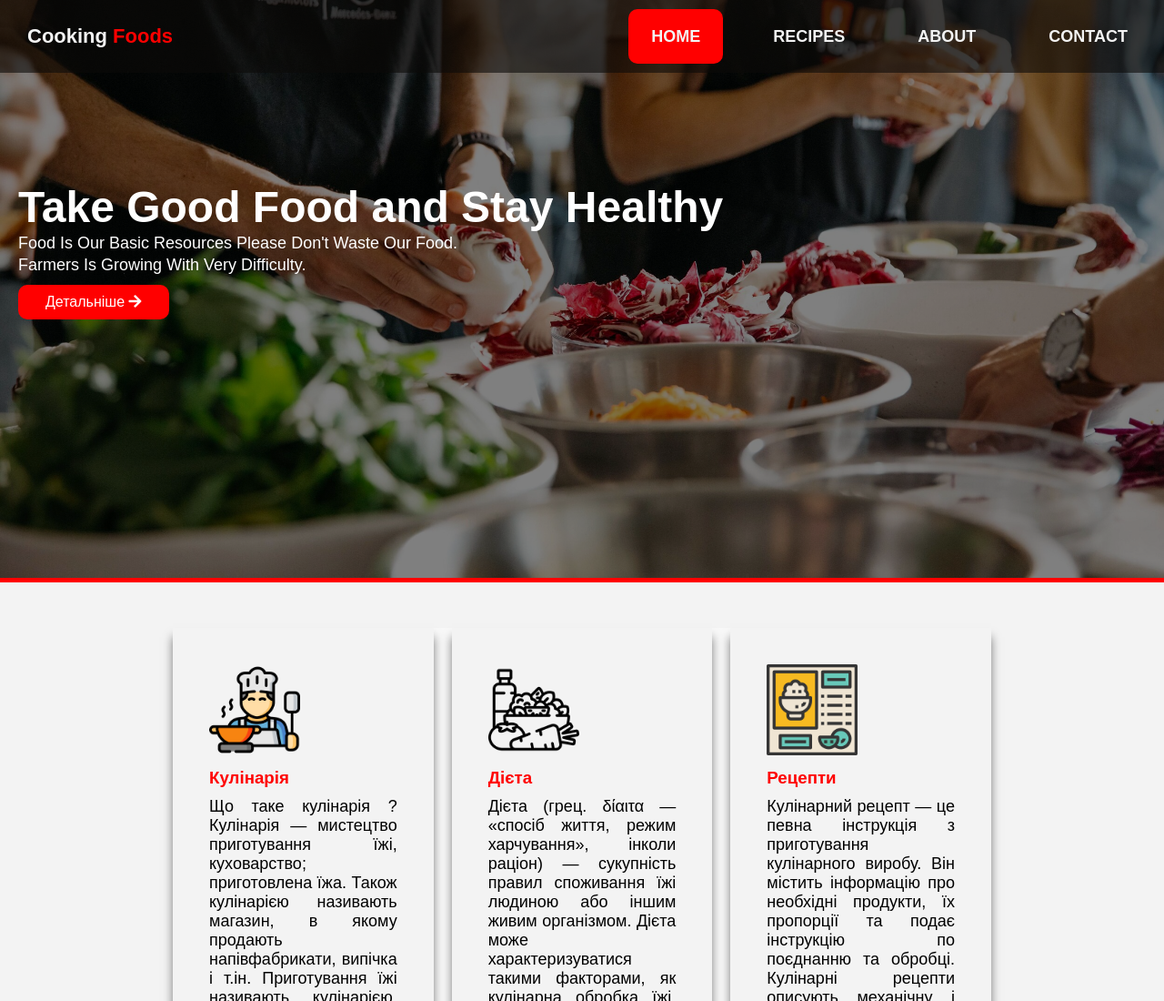
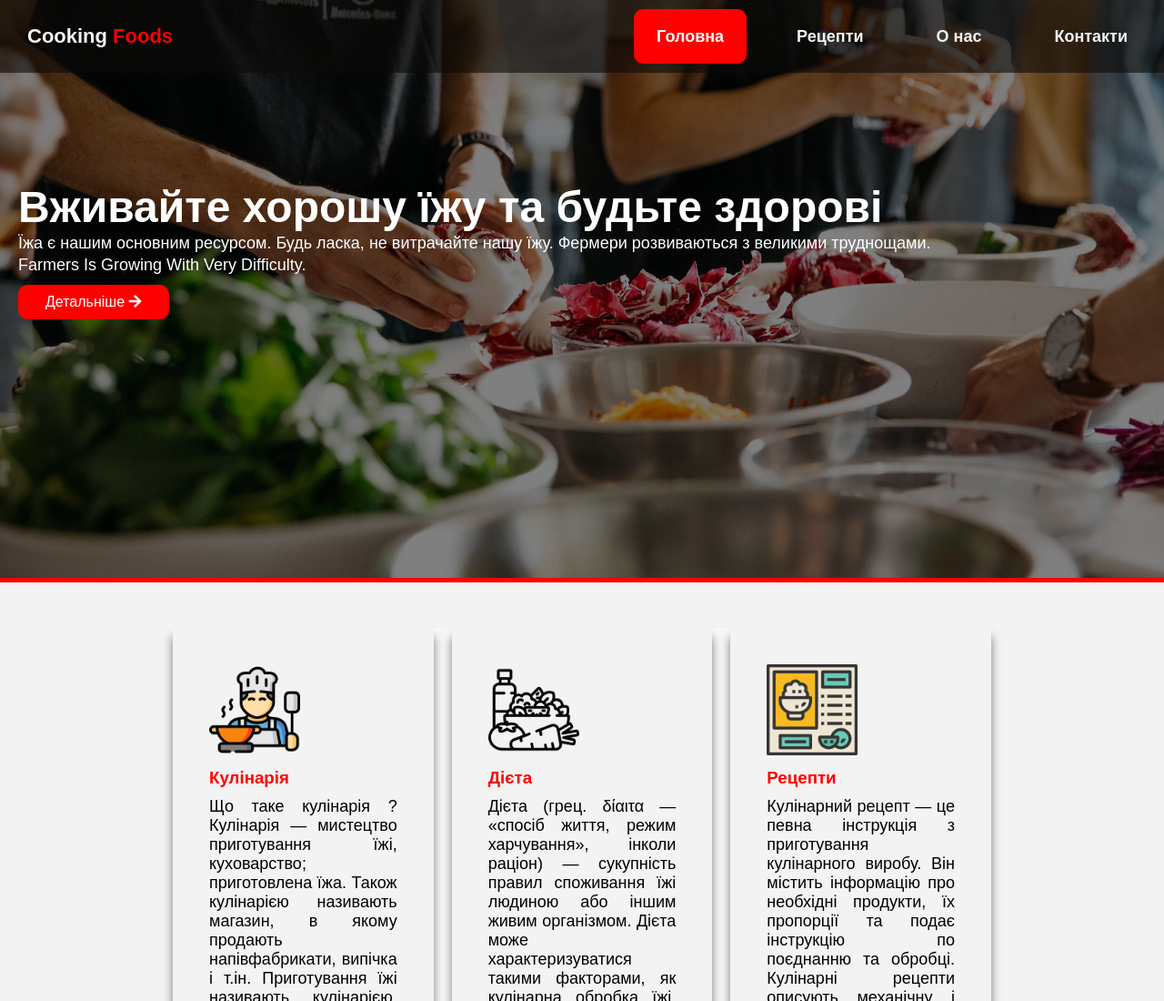
Before and after one commit to Docendos/CookingEasy, a plain HTML site: page Cooking-Website-master/index.html in a window 1280 px wide. Shown: the top 1100 px of the page at 91% size. Drawn offline with Linux system fonts and the light colour scheme.

Commit message:
Update index.html

```diff
--- a/Cooking-Website-master/index.html
+++ b/Cooking-Website-master/index.html
@@ -12,10 +12,10 @@
     <nav>
         <a href="#" class="logo">Cooking <span>Foods</span></a>
         <ul>
-            <li><a href="index.html" class="active">HOME</a></li>
-            <li><a href="index.html">RECIPES</a></li>
-            <li><a href="about.html">ABOUT</a></li>
-            <li><a href="contact.html">CONTACT</a></li>
+            <li><a href="index.html" class="active">Головна</a></li>
+            <li><a href="index.html">Рецепти</a></li>
+            <li><a href="about.html">О нас</a></li>
+            <li><a href="contact.html">Контакти</a></li>
         </ul>
     </nav>
 
@@ -23,8 +23,9 @@
 
     <section class="banner">
         <div class="inner-text">
-            <h1>Take Good Food and Stay Healthy</h1>
-            <p>Food Is Our Basic Resources Please Don't Waste Our Food. <br> Farmers Is Growing With Very Difficulty.</p>
+            <h1>Вживайте хорошу їжу та будьте здорові</h1>
+            <p>Їжа є нашим основним ресурсом. Будь ласка, не витрачайте нашу їжу.
+                Фермери розвиваються з великими труднощами. <br> Farmers Is Growing With Very Difficulty.</p>
             <a class="btn" href="#">Детальніше <i class="fas fa-arrow-right"></i></a>
         </div>
     </section>
```
